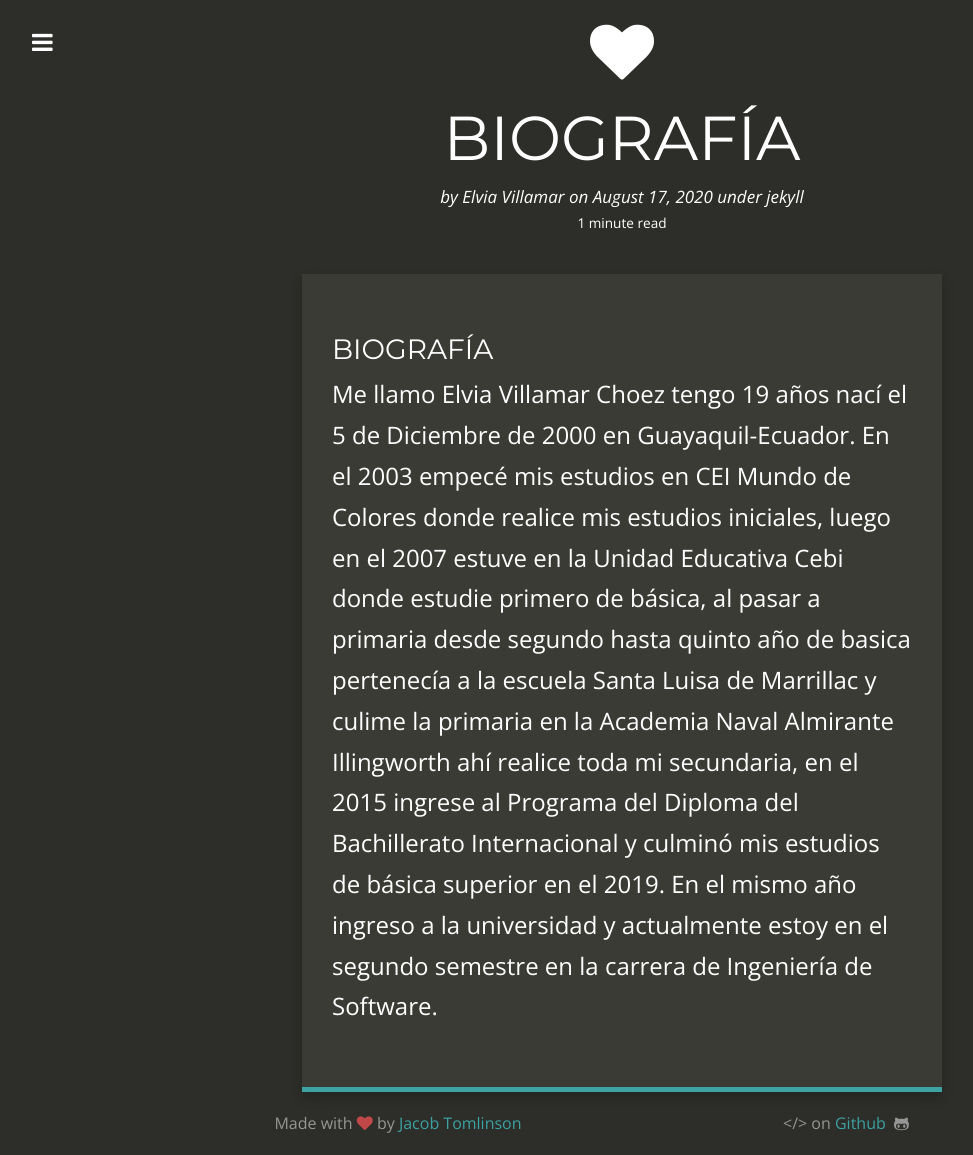
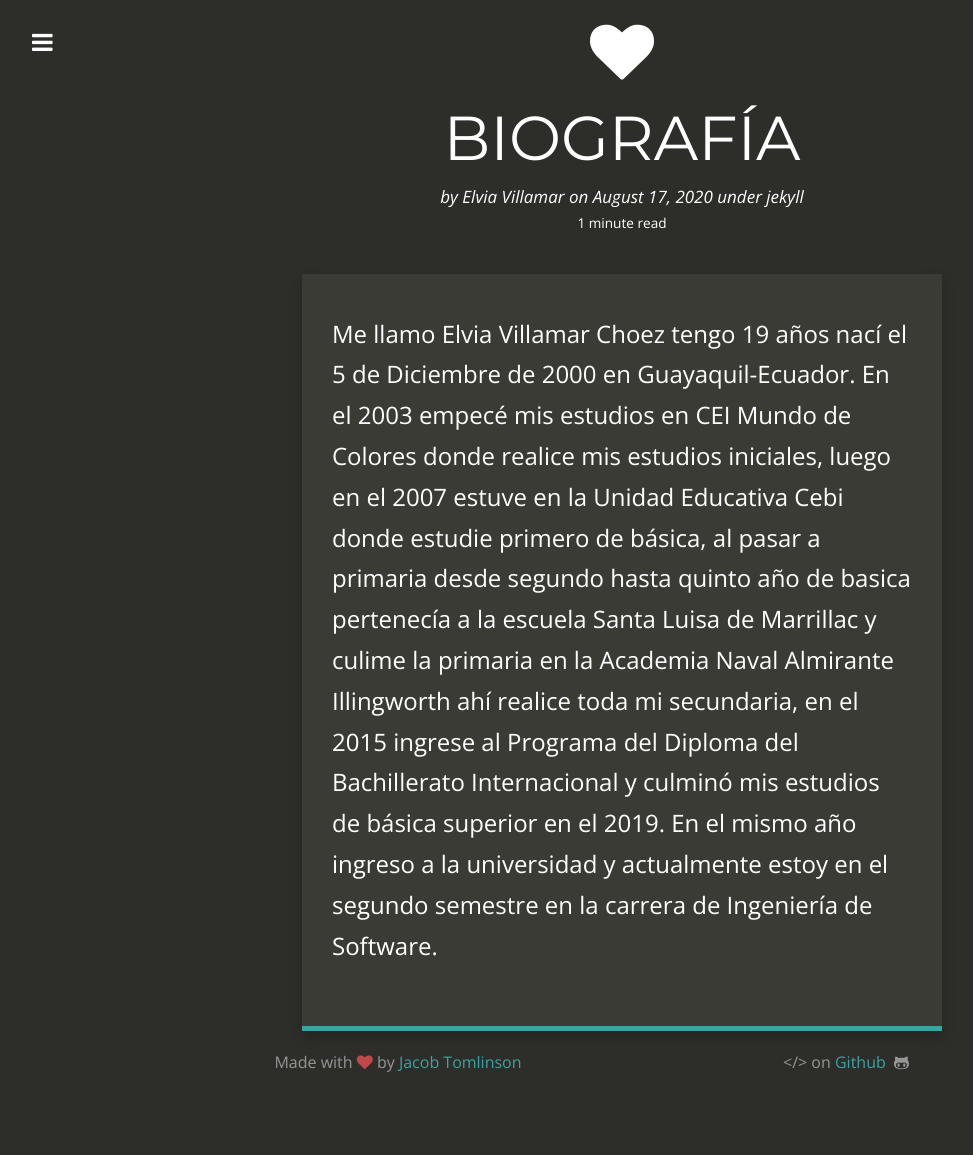
Before and after one commit to elviavillamar/elviavillamar, a Jekyll site: the page built from _posts/2020-06-17-Biography.md, in a window 1280 px wide. Shown: the whole page, without its empty margins (18-991 px from the left). Built offline with Jekyll 4.4.1, drawn with Linux system fonts in a browser that asks for light colours; nearby versions of some CDN libraries; comment, search, counter and statistics services are not loaded; after the commit the page ends 1094 px from its top, so only the background shows below that.

Commit message:
Update and rename 2020-06-17-BIOGRAFIA.md to 2020-06-17-Biography.md

```diff
--- a/_posts/2020-06-17-BIOGRAFIA.md
+++ b/_posts/2020-06-17-Biography.md
@@ -12,6 +12,5 @@ tags:
  -
  -
 ---
-### BIOGRAFÍA
 
 Me llamo Elvia Villamar Choez tengo 19 años nací el 5 de Diciembre de 2000 en Guayaquil-Ecuador. En el 2003 empecé mis estudios en CEI Mundo de Colores donde realice mis estudios iniciales, luego en el 2007 estuve en la Unidad Educativa Cebi donde estudie primero de básica, al pasar a primaria desde segundo hasta quinto año de basica pertenecía a la escuela Santa Luisa de Marrillac y culime la primaria en la Academia Naval Almirante Illingworth ahí realice toda mi secundaria, en el 2015 ingrese al Programa del Diploma del Bachillerato Internacional y culminó mis estudios de básica superior en el 2019. En el mismo año ingreso a la universidad y actualmente estoy en el segundo semestre en la carrera de Ingeniería de Software.
```
